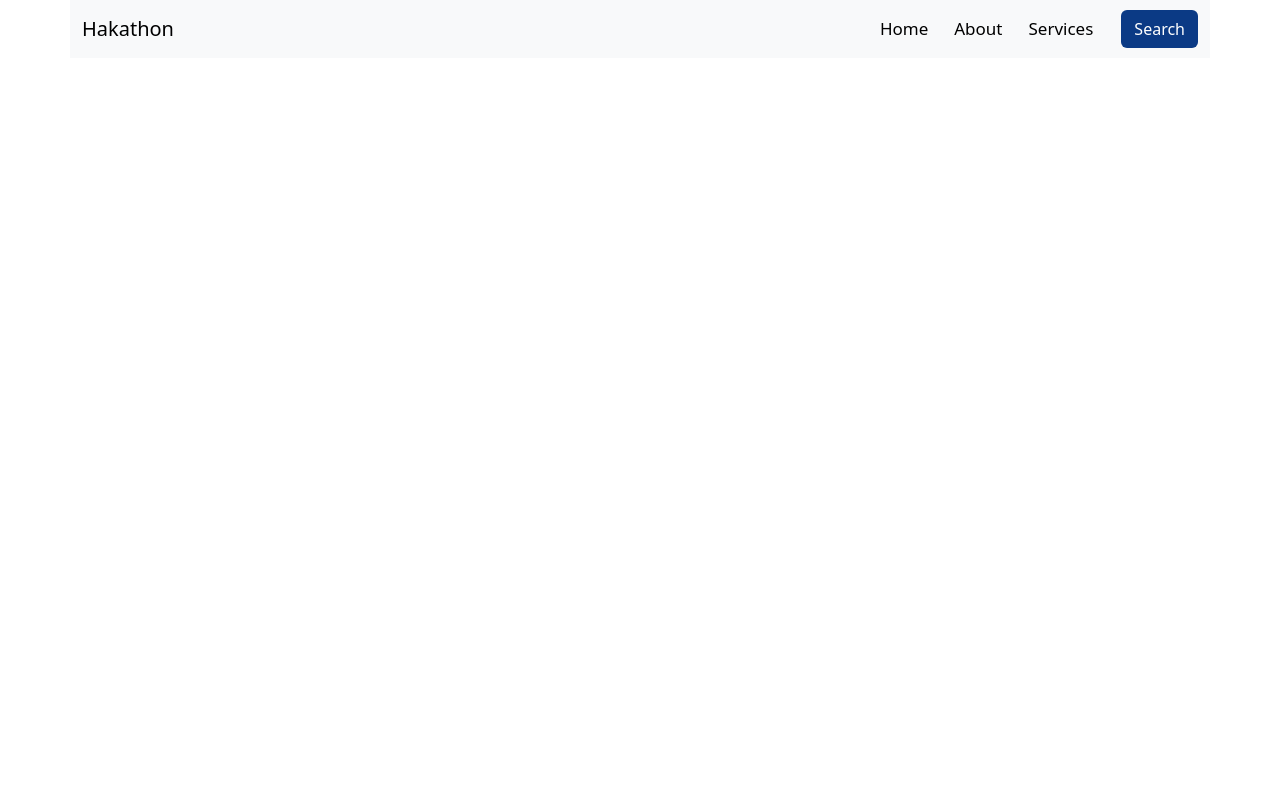
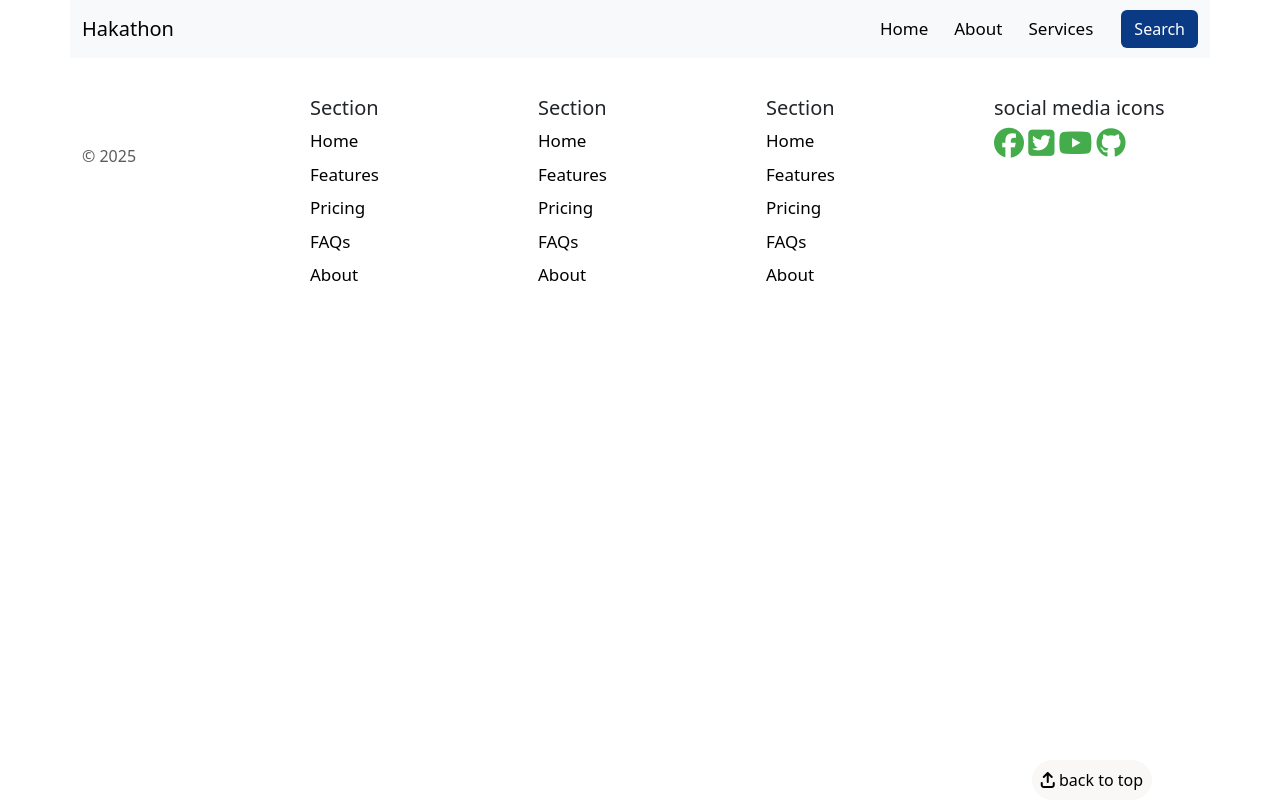
Before and after one commit to sameenfatima93/first_moduler, a plain HTML site: page index.html in a window 1280 px wide. Drawn offline with nearby package versions, Linux system fonts and the light colour scheme.

Commit message:
footer-ready

```diff
--- a/index.html
+++ b/index.html
@@ -7,6 +7,7 @@
     <title>First Moduler Project</title>
     <link href="https://cdn.jsdelivr.net/npm/bootstrap@5.3.7/dist/css/bootstrap.min.css" rel="stylesheet"
         integrity="sha384-LN+7fdVzj6u52u30Kp6M/trliBMCMKTyK833zpbD+pXdCLuTusPj697FH4R/5mcr" crossorigin="anonymous">
+    <script src="https://kit.fontawesome.com/28fe231537.js" crossorigin="anonymous"></script>
     <link rel="stylesheet" href="style.css">
 </head>
 
@@ -15,12 +16,12 @@
 
     <nav class=" container navbar navbar-expand-md fixed-top bg-light">
         <div class="container-fluid"> <a class="navbar-brand" href="#">Hakathon
-            <img src="" alt="">
-        </a>
+                <img src="" alt="">
+            </a>
 
-            <button class="toggl navbar-toggler"
-                type="button" data-bs-toggle="collapse" data-bs-target="#navbarCollapse" aria-controls="navbarCollapse"
-                aria-expanded="false" aria-label="Toggle navigation"> <span class="navbar-toggler-icon "></span>
+            <button class="toggl navbar-toggler" type="button" data-bs-toggle="collapse"
+                data-bs-target="#navbarCollapse" aria-controls="navbarCollapse" aria-expanded="false"
+                aria-label="Toggle navigation"> <span class="navbar-toggler-icon "></span>
             </button>
             <div class="collapse navbar-collapse" id="navbarCollapse">
                 <ul class="navbar-nav ms-auto mb-2 mb-md-0 coleps-nav-item nav-item ">
@@ -32,14 +33,82 @@
                     <!-- <li class="nav-item"> <a class="nav-link disabled" aria-disabled="true">Disabled</a> </li> -->
                 </ul>
                 <form class="d-flex" role="search">
-                     <!-- <input class="form-control me-2" type="search" placeholder="Search"
+                    <!-- <input class="form-control me-2" type="search" placeholder="Search"
                         aria-label="Search">  -->
-                        <button class="btn navbutton" type="submit">Search</button>
+                    <button class="btn navbutton" type="submit">Search</button>
                 </form>
             </div>
         </div>
     </nav>
 
+
+    <div class="container">
+        <a href="#">
+            <button class="fixed">
+                <i class="fa-solid fa-arrow-up-from-bracket"></i>
+                back to top
+
+            </button>
+        </a>
+    </div>
+    <div class="container">
+        <footer class="row  row-cols-2 row-cols-sm-3 row-cols-md-5  py-5 my-5">
+            <div class="col mb-3"> <a href="/"
+                    class="d-flex align-items-center mb-3 link-body-emphasis text-decoration-none"
+                    aria-label="Bootstrap"> <svg class="bi me-2" width="40" height="32" aria-hidden="true">
+                        <use xlink:href="#bootstrap"></use>
+                    </svg> </a>
+                <p class="text-body-secondary">© 2025</p>
+            </div>
+
+            <div class="col mb-3">
+                <h5>Section</h5>
+                <ul class="nav flex-column">
+                    <li class="nav-item mb-2"><a href="#" class="nav-link p-0 text-body-secondary">Home</a></li>
+                    <li class="nav-item mb-2"><a href="#" class="nav-link p-0 text-body-secondary">Features</a></li>
+                    <li class="nav-item mb-2"><a href="#" class="nav-link p-0 text-body-secondary">Pricing</a></li>
+                    <li class="nav-item mb-2"><a href="#" class="nav-link p-0 text-body-secondary">FAQs</a></li>
+                    <li class="nav-item mb-2"><a href="#" class="nav-link p-0 text-body-secondary">About</a></li>
+                </ul>
+            </div>
+            <div class="col mb-3">
+                <h5>Section</h5>
+                <ul class="nav flex-column">
+                    <li class="nav-item mb-2"><a href="#" class="nav-link p-0 text-body-secondary">Home</a></li>
+                    <li class="nav-item mb-2"><a href="#" class="nav-link p-0 text-body-secondary">Features</a></li>
+                    <li class="nav-item mb-2"><a href="#" class="nav-link p-0 text-body-secondary">Pricing</a></li>
+                    <li class="nav-item mb-2"><a href="#" class="nav-link p-0 text-body-secondary">FAQs</a></li>
+                    <li class="nav-item mb-2"><a href="#" class="nav-link p-0 text-body-secondary">About</a></li>
+                </ul>
+            </div>
+            <div class="col mb-3">
+                <h5>Section</h5>
+                <ul class="nav flex-column">
+                    <li class="nav-item mb-2"><a href="#" class="nav-link p-0 text-body-secondary">Home</a></li>
+                    <li class="nav-item mb-2"><a href="#" class="nav-link p-0 text-body-secondary">Features</a></li>
+                    <li class="nav-item mb-2"><a href="#" class="nav-link p-0 text-body-secondary">Pricing</a></li>
+                    <li class="nav-item mb-2"><a href="#" class="nav-link p-0 text-body-secondary">FAQs</a></li>
+                    <li class="nav-item mb-2"><a href="#" class="nav-link p-0 text-body-secondary">About</a></li>
+                </ul>
+            </div>
+            <div class="col mb-3">
+                <h5>social media icons</h5>
+                <div class="icons">
+                    <i class="fa-brands fa-facebook"></i>
+                    <i class="fa-brands fa-square-twitter"></i>
+                    <i class="fa-brands fa-youtube"></i>
+                    <i class="fa-brands fa-github"></i>
+                </div>
+                <!-- <ul class="nav flex-column">
+                    <li class="nav-item mb-2"><a href="#" class="nav-link p-0 text-body-secondary">Home</a></li>
+                    <li class="nav-item mb-2"><a href="#" class="nav-link p-0 text-body-secondary">Features</a></li>
+                    <li class="nav-item mb-2"><a href="#" class="nav-link p-0 text-body-secondary">Pricing</a></li>
+                    <li class="nav-item mb-2"><a href="#" class="nav-link p-0 text-body-secondary">FAQs</a></li>
+                    <li class="nav-item mb-2"><a href="#" class="nav-link p-0 text-body-secondary">About</a></li>
+                </ul> -->
+            </div>
+        </footer>
+    </div>
     <!-- <div class="container">
         <nav class="navbar navbar-expand-lg ">
             <div class="container-fluid ">
--- a/style.css
+++ b/style.css
@@ -1,3 +1,6 @@
+body{
+    position: relative;
+}
 .nav-item {
     padding-right: 10px;
     font-size: 17px;
@@ -37,3 +40,27 @@
 
 }
 /* ========navbar end========= */
+.fixed{
+    height: 40px;
+    width: 120px;
+    background-color: rgb(249, 248, 247);
+    border: none;
+    position: fixed;
+    bottom: 0px;
+    right: 10%;
+    border-radius: 20px;
+}
+.fixed:hover{
+    border: 2px solid #0b3a85;
+}
+abbr{
+    text-decoration: none;
+}
+/* =========footter======== */
+.fa-brands{
+   font-size: 30px;
+   color: #45ac4c;
+}
+.fa-brands:hover{
+    color: #156dd1;
+}
```
